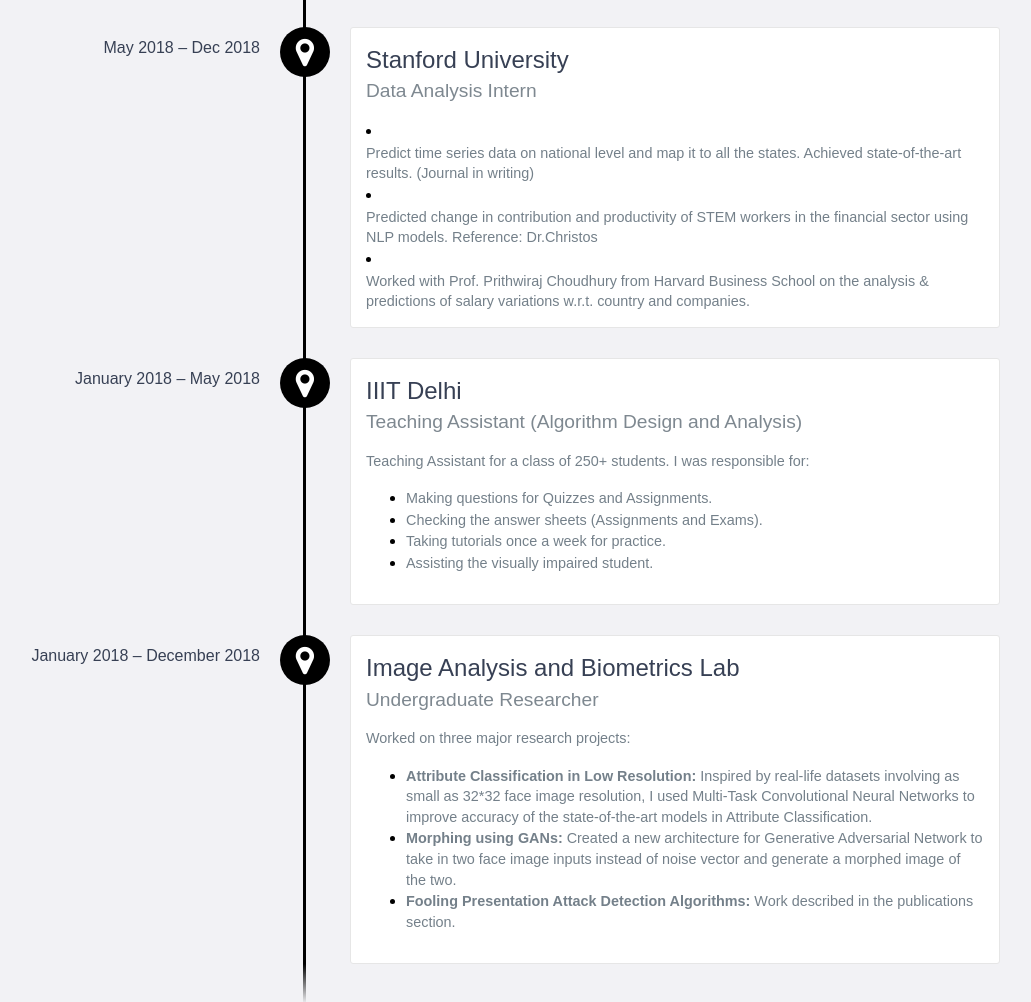
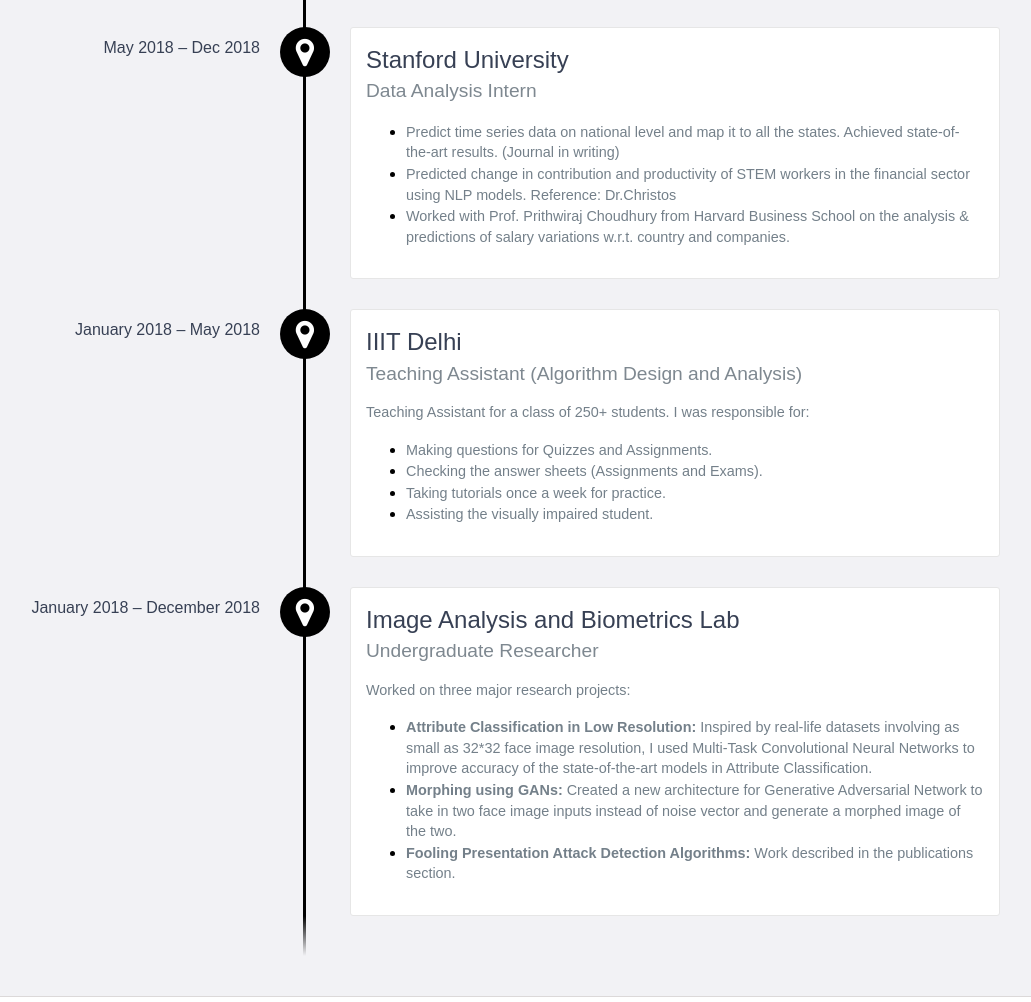
Before and after one commit to akshseh/akshseh.github.io, a website: page index.html in a window 1280 px wide. Shown: the part 1753-2755 px from the top of the page, without its empty margins (140-1171 px from the left). Drawn offline with nearby package versions, Linux system fonts and the light colour scheme.

Commit message:
Update index.html

```diff
--- a/index.html
+++ b/index.html
@@ -158,10 +158,11 @@
             <div data-date="May 2018 – Dec 2018">
                 <h3>Stanford University</h3>
                 <h4>Data Analysis Intern</h4>
-                <p>
+                <p><ul>
                     <li><p> Predict time series data on national level and map it to all the states. Achieved state-of-the-art results. (Journal in writing)</p></li>
                     <li><p> Predicted change in contribution and productivity of STEM workers in the financial sector using NLP models. Reference: Dr.Christos </p></li>
                     <li><p> Worked with Prof. Prithwiraj Choudhury from Harvard Business School on the analysis & predictions of salary variations w.r.t. country and companies.</p></li>
+                </ul>
                 </p>
             </div>
 
```
